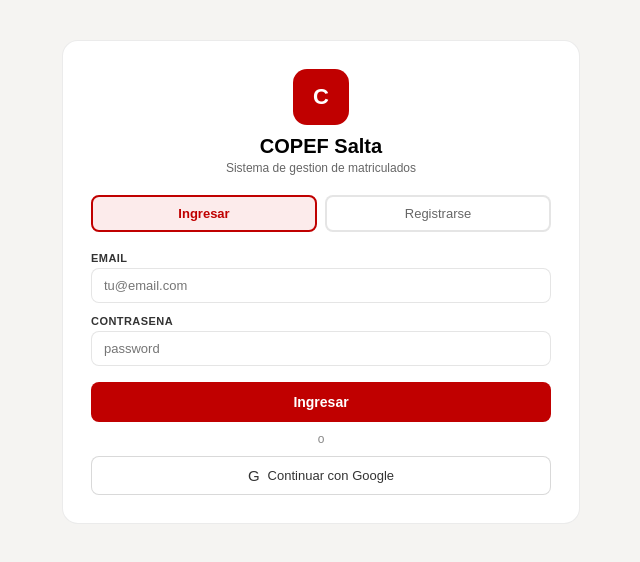
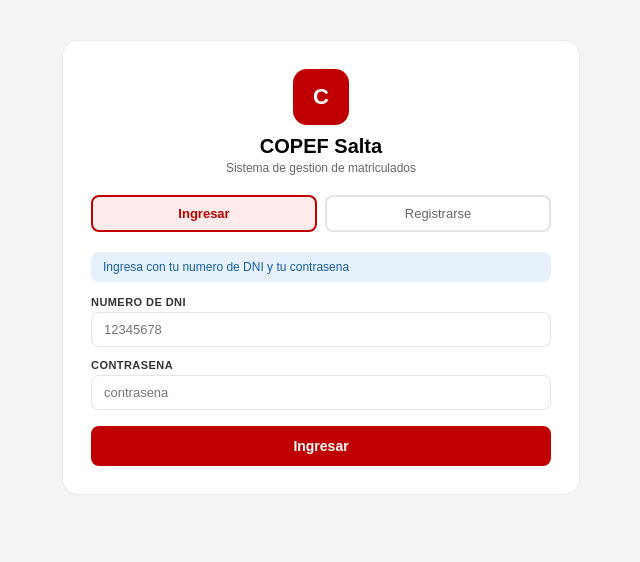
Before and after one commit to mariposapontiac777-oss/copef-app, a React (Create React App) app: page / in a window 1280 px wide. Shown: the top 562 px of the page, without its empty margins (319-959 px from the left). Built offline with nearby package versions, Linux system fonts and the light colour scheme.

Commit message:
login por DNI

```diff
--- a/src/Login.js
+++ b/src/Login.js
@@ -36,12 +36,14 @@ const labelStyle = {
   letterSpacing: '0.04em'
 }
 
+const dniToEmail = (dni) => dni + '@copef.internal'
+
 export default function Login() {
   const [modo, setModo] = useState('login')
   const [cargando, setCargando] = useState(false)
   const [mensaje, setMensaje] = useState('')
   const [error, setError] = useState('')
-  const [loginData, setLoginData] = useState({ email: '', password: '' })
+  const [loginData, setLoginData] = useState({ dni: '', password: '' })
   const [regData, setRegData] = useState({
     nombre: '', apellido: '', dni: '', matricula: '',
     email: '', password: '', password2: '',
@@ -51,16 +53,22 @@ export default function Login() {
   async function handleLogin() {
     setCargando(true)
     setError('')
+    if (!loginData.dni || !loginData.password) {
+      setError('Ingresa tu DNI y contrasena')
+      setCargando(false)
+      return
+    }
+    const email = dniToEmail(loginData.dni.trim())
     const { error } = await supabase.auth.signInWithPassword({
-      email: loginData.email, password: loginData.password
+      email, password: loginData.password
     })
-    if (error) setError('Email o contrasena incorrectos')
+    if (error) setError('DNI o contrasena incorrectos')
     setCargando(false)
   }
 
   async function handleRegistro() {
     setError('')
-    if (!regData.nombre || !regData.apellido || !regData.dni || !regData.matricula || !regData.email || !regData.password) {
+    if (!regData.nombre || !regData.apellido || !regData.dni || !regData.matricula || !regData.password) {
       setError('Por favor completa todos los campos obligatorios')
       return
     }
@@ -74,13 +82,19 @@ export default function Login() {
     }
     setCargando(true)
 
+    const emailInterno = dniToEmail(regData.dni.trim())
+
     const { error: authError } = await supabase.auth.signUp({
-      email: regData.email,
+      email: emailInterno,
       password: regData.password
     })
 
     if (authError) {
-      setError(authError.message)
+      if (authError.message.includes('already registered')) {
+        setError('Ya existe una cuenta con ese DNI')
+      } else {
+        setError(authError.message)
+      }
       setCargando(false)
       return
     }
@@ -92,7 +106,7 @@ export default function Login() {
         apellido: regData.apellido,
         dni: regData.dni,
         matricula: regData.matricula,
-        email: regData.email,
+        email: regData.email || emailInterno,
         domicilio: regData.domicilio,
         localidad: regData.localidad,
         provincia: regData.provincia,
@@ -105,12 +119,8 @@ export default function Login() {
       return
     }
 
-    setMensaje('Solicitud enviada correctamente. Tu cuenta sera revisada y aprobada en breve. Recibirás un email cuando este habilitada.')
+    setMensaje('Solicitud enviada correctamente. Tu cuenta sera revisada y aprobada en breve.')
     setCargando(false)
-  }
-
-  async function loginGoogle() {
-    await supabase.auth.signInWithOAuth({ provider: 'google' })
   }
 
   const updateReg = (field, value) => setRegData(prev => ({ ...prev, [field]: value }))
@@ -137,23 +147,24 @@ export default function Login() {
 
         {modo === 'login' && (
           <>
+            <div style={{ background: '#E6F1FB', borderRadius: 8, padding: '8px 12px', fontSize: 12, color: '#185FA5', marginBottom: 14 }}>
+              Ingresa con tu numero de DNI y tu contrasena
+            </div>
             <div style={{ marginBottom: 12 }}>
-              <label style={labelStyle}>Email</label>
-              <input value={loginData.email} onChange={e => setLoginData(p => ({ ...p, email: e.target.value }))} style={inputStyle} placeholder="tu@email.com" type="email" />
+              <label style={labelStyle}>Numero de DNI</label>
+              <input value={loginData.dni} onChange={e => setLoginData(p => ({ ...p, dni: e.target.value }))}
+                style={inputStyle} placeholder="12345678" type="number" />
             </div>
             <div style={{ marginBottom: 16 }}>
               <label style={labelStyle}>Contrasena</label>
-              <input value={loginData.password} onChange={e => setLoginData(p => ({ ...p, password: e.target.value }))} style={inputStyle} placeholder="password" type="password" />
+              <input value={loginData.password} onChange={e => setLoginData(p => ({ ...p, password: e.target.value }))}
+                style={inputStyle} placeholder="contrasena" type="password"
+                onKeyDown={e => e.key === 'Enter' && handleLogin()} />
             </div>
             {error && <div style={{ background: '#FCEBEB', color: '#A32D2D', padding: '8px 12px', borderRadius: 8, fontSize: 13, marginBottom: 12 }}>{error}</div>}
             <button onClick={handleLogin} disabled={cargando}
-              style={{ width: '100%', padding: 12, background: '#C00000', color: '#fff', border: 'none', borderRadius: 8, fontSize: 14, fontWeight: 600, cursor: 'pointer', marginBottom: 10 }}>
+              style={{ width: '100%', padding: 12, background: '#C00000', color: '#fff', border: 'none', borderRadius: 8, fontSize: 14, fontWeight: 600, cursor: 'pointer' }}>
               {cargando ? 'Cargando...' : 'Ingresar'}
-            </button>
-            <div style={{ textAlign: 'center', color: '#888', fontSize: 12, marginBottom: 10 }}>o</div>
-            <button onClick={loginGoogle}
-              style={{ width: '100%', padding: 10, background: '#fff', color: '#333', border: '1.5px solid rgba(0,0,0,0.15)', borderRadius: 8, fontSize: 13, fontWeight: 500, cursor: 'pointer', display: 'flex', alignItems: 'center', justifyContent: 'center', gap: 8 }}>
-              <span style={{ fontSize: 15 }}>G</span> Continuar con Google
             </button>
           </>
         )}
@@ -161,7 +172,7 @@ export default function Login() {
         {modo === 'registro' && !mensaje && (
           <>
             <div style={{ background: '#E6F1FB', borderRadius: 8, padding: '8px 12px', fontSize: 12, color: '#185FA5', marginBottom: 14 }}>
-              Completa todos los datos. Tu cuenta sera aprobada por la administracion del COPEF.
+              Completa todos los datos. Tu DNI sera tu usuario para ingresar al sistema.
             </div>
             <div style={{ display: 'grid', gridTemplateColumns: '1fr 1fr', gap: 10, marginBottom: 10 }}>
               <div>
@@ -175,7 +186,7 @@ export default function Login() {
             </div>
             <div style={{ display: 'grid', gridTemplateColumns: '1fr 1fr', gap: 10, marginBottom: 10 }}>
               <div>
-                <label style={labelStyle}>DNI *</label>
+                <label style={labelStyle}>DNI * (sera tu usuario)</label>
                 <input value={regData.dni} onChange={e => updateReg('dni', e.target.value)} style={inputStyle} placeholder="12345678" type="number" />
               </div>
               <div>
@@ -184,7 +195,7 @@ export default function Login() {
               </div>
             </div>
             <div style={{ marginBottom: 10 }}>
-              <label style={labelStyle}>Email *</label>
+              <label style={labelStyle}>Email de contacto (opcional)</label>
               <input value={regData.email} onChange={e => updateReg('email', e.target.value)} style={inputStyle} placeholder="tu@email.com" type="email" />
             </div>
             <div style={{ display: 'grid', gridTemplateColumns: '1fr 1fr', gap: 10, marginBottom: 10 }}>
@@ -218,7 +229,7 @@ export default function Login() {
             {error && <div style={{ background: '#FCEBEB', color: '#A32D2D', padding: '8px 12px', borderRadius: 8, fontSize: 13, marginBottom: 12 }}>{error}</div>}
             <button onClick={handleRegistro} disabled={cargando}
               style={{ width: '100%', padding: 12, background: '#C00000', color: '#fff', border: 'none', borderRadius: 8, fontSize: 14, fontWeight: 600, cursor: 'pointer' }}>
-              {cargando ? 'Enviando solicitud...' : 'Enviar solicitud de registro'}
+              {cargando ? 'Enviando...' : 'Enviar solicitud de registro'}
             </button>
           </>
         )}
```
